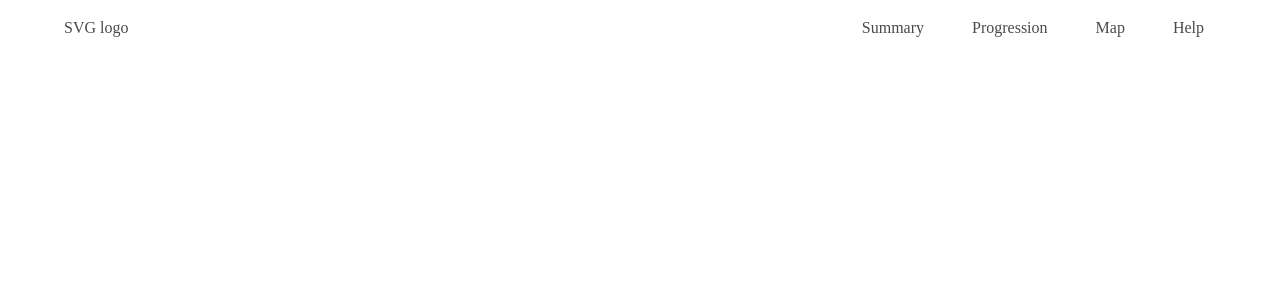
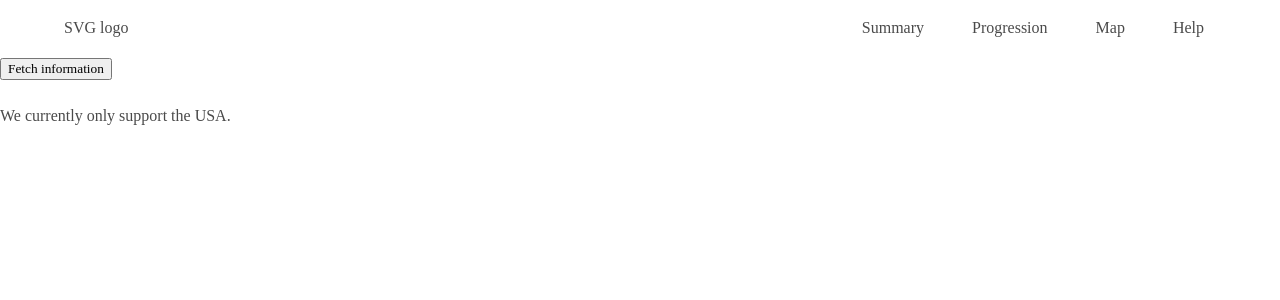
Before and after one commit to GC-Contest-2020-Covid-19/Covid-19, a React (Create React App) app in the folder client/: page /map in a window 1280 px wide. Shown: the top 300 px of the page. Built offline with nearby package versions, Linux system fonts and the light colour scheme; a web font is replaced by a local one.

Commit message:
refactor merge changes

```diff
--- a/client/src/App.js
+++ b/client/src/App.js
@@ -13,12 +13,12 @@ import ProgressionByCountry from "./components/charts/ProgressionByCountry";
 import ProgressionByCountrySelect from "./components/ProgressionByCountrySelect";
 
 // map
-// import { MapInput } from "./components/Map/MapInput";
-// import { CoronaMap } from "./components/Map/Map";
+import { MapInput } from "./components/Map/MapInput";
+import { CoronaMap } from "./components/Map/Map";
 
 // charities
-// import { CharityInput } from "./components/Charity/CharityInput";
-// import { CharityList } from "./components/Charity/CharityList";
+import { CharityInput } from "./components/Charity/CharityInput";
+import { CharityList } from "./components/Charity/CharityList";
 
 function App() {
 	return (
@@ -35,16 +35,16 @@ function App() {
 			</Route>
 
 			{/* display useful information on a map*/}
-			{/* <Route path='/map'>
+			<Route path='/map'>
 				<MapInput />
 				<CoronaMap />
-			</Route> */}
+			</Route>
 
 			{/* diplay charities */}
-			{/* <Route path='/help'>
+			<Route path='/help'>
 				<CharityInput />
 				<CharityList />
-			</Route> */}
+			</Route>
 		</Router>
 	);
 }
```
